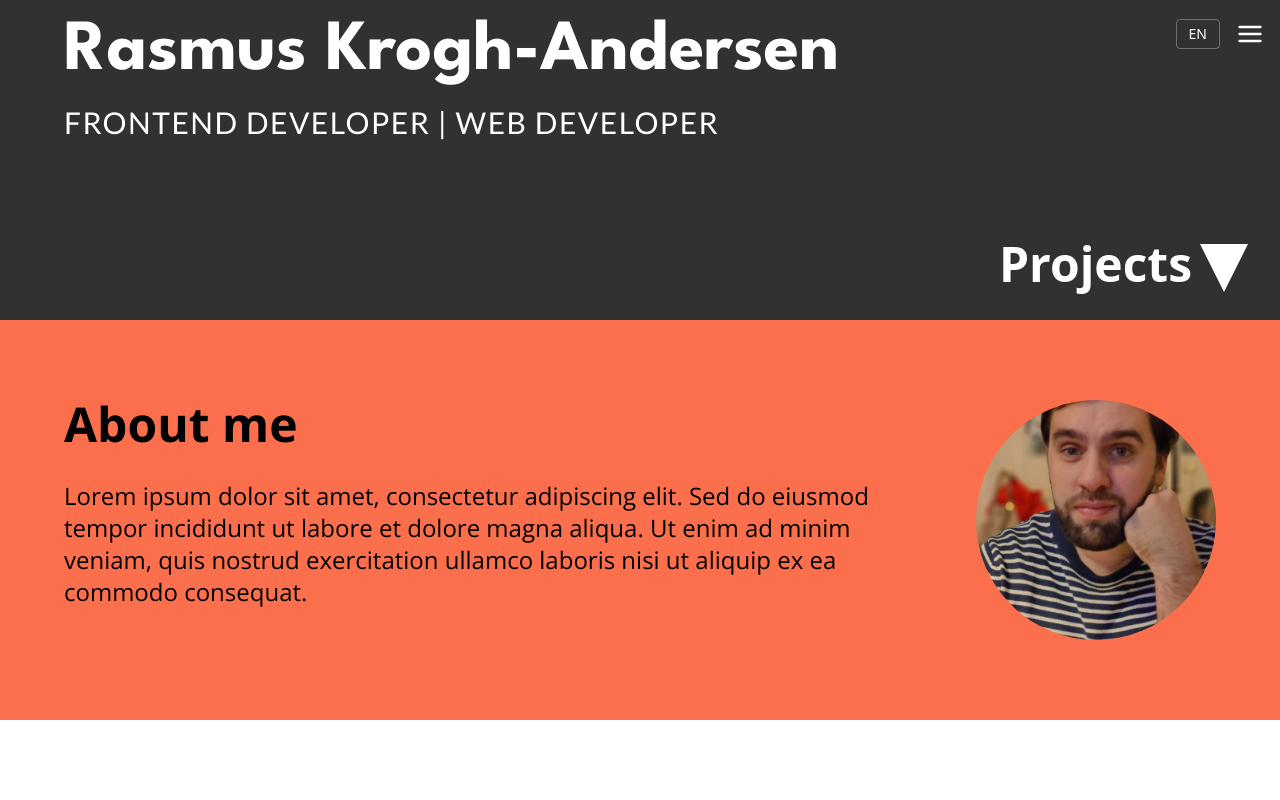
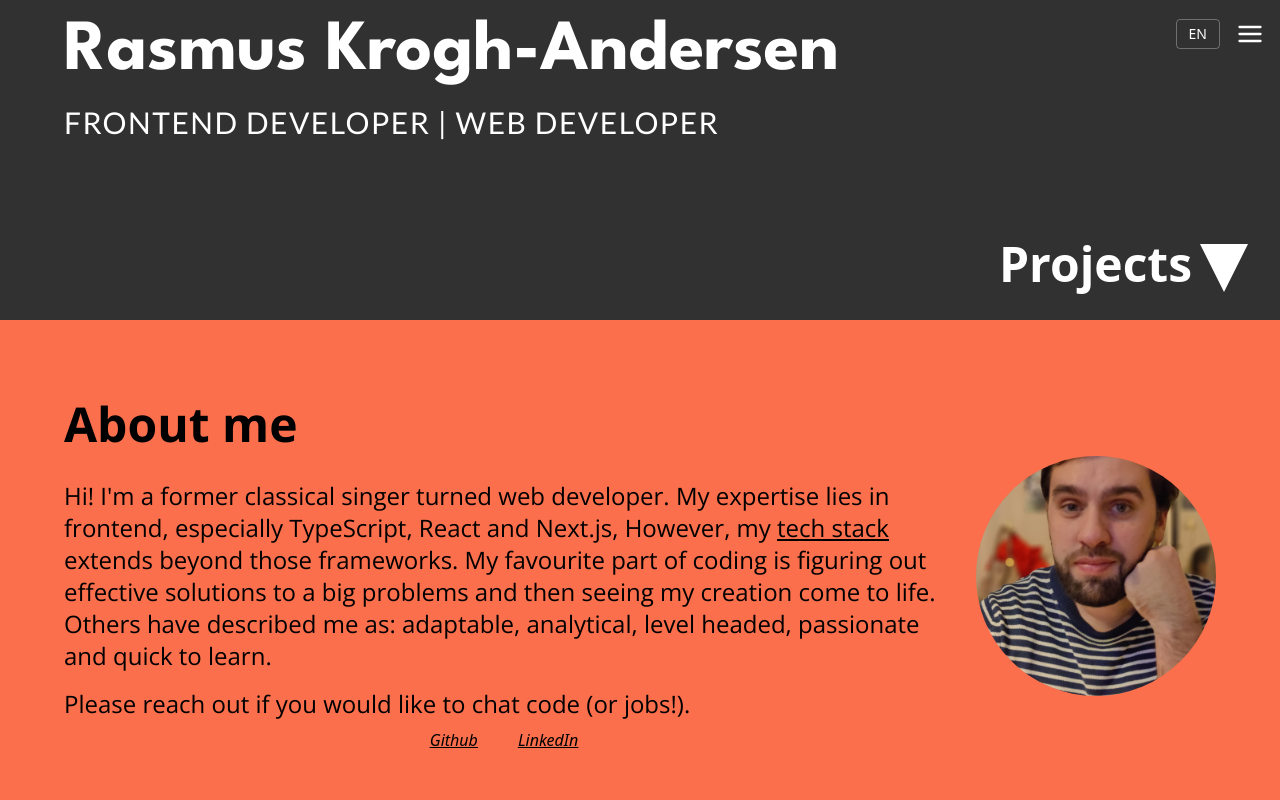
Before and after one commit to Rasmuskrogh/Portfolio-page-next.js, a Next.js app: page / in a window 1280 px wide. Shown: the top 800 px of the page. Built offline with nearby package versions, Linux system fonts and the light colour scheme; no server answers.

Commit message:
added about text and links

```diff
--- a/app/page.tsx
+++ b/app/page.tsx
@@ -2,6 +2,7 @@
 import ContactForm from "@/components/ContactForm";
 import Image from "next/image";
 import ProjectArrowWrapper from "@/components/ProjectArrowWrapper";
+import Link from "next/link";
 
 //import { useTranslation } from "react-i18next";
 
@@ -41,11 +42,27 @@ export default function Home() {
                 About me
               </h2>
               <p className="text-lg sm:text-xl md:text-2xl font-open-sans">
-                Lorem ipsum dolor sit amet, consectetur adipiscing elit. Sed do
-                eiusmod tempor incididunt ut labore et dolore magna aliqua. Ut
-                enim ad minim veniam, quis nostrud exercitation ullamco laboris
-                nisi ut aliquip ex ea commodo consequat.
+                Hi! I'm a former classical singer turned web developer. My
+                expertise lies in frontend, especially TypeScript, React and
+                Next.js, However, my{" "}
+                <span>
+                  <Link className="underline" href="/skills">
+                    tech stack
+                  </Link>
+                </span>{" "}
+                extends beyond those frameworks. My favourite part of coding is
+                figuring out effective solutions to a big problems and then
+                seeing my creation come to life. Others have described me as:
+                adaptable, analytical, level headed, passionate and quick to
+                learn.{" "}
               </p>
+              <p className="text-lg sm:text-xl md:text-2xl font-open-sans pt-4">
+                Please reach out if you would like to chat code (or jobs!).
+              </p>
+
+              <span className="flex gap-10 pt-2 justify-center italic underline">
+                <Link href="/">Github</Link> <Link href="/">LinkedIn</Link>
+              </span>
             </div>
 
             {/* Bilden */}
```
